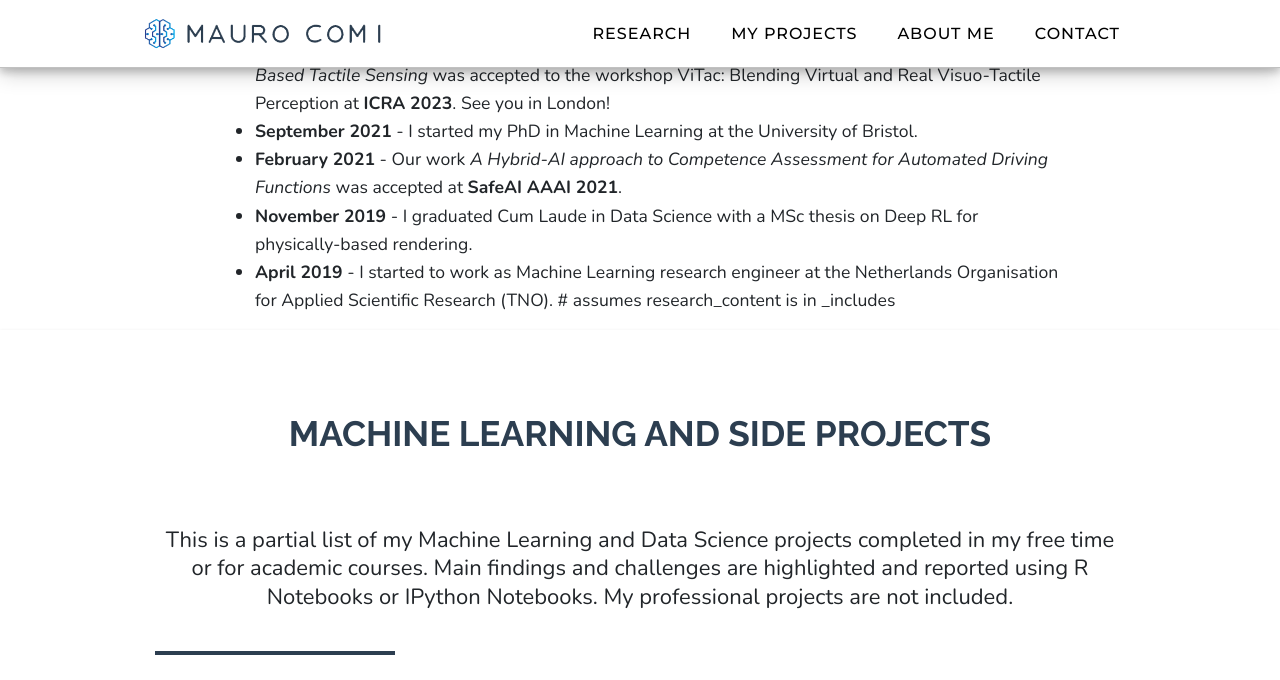
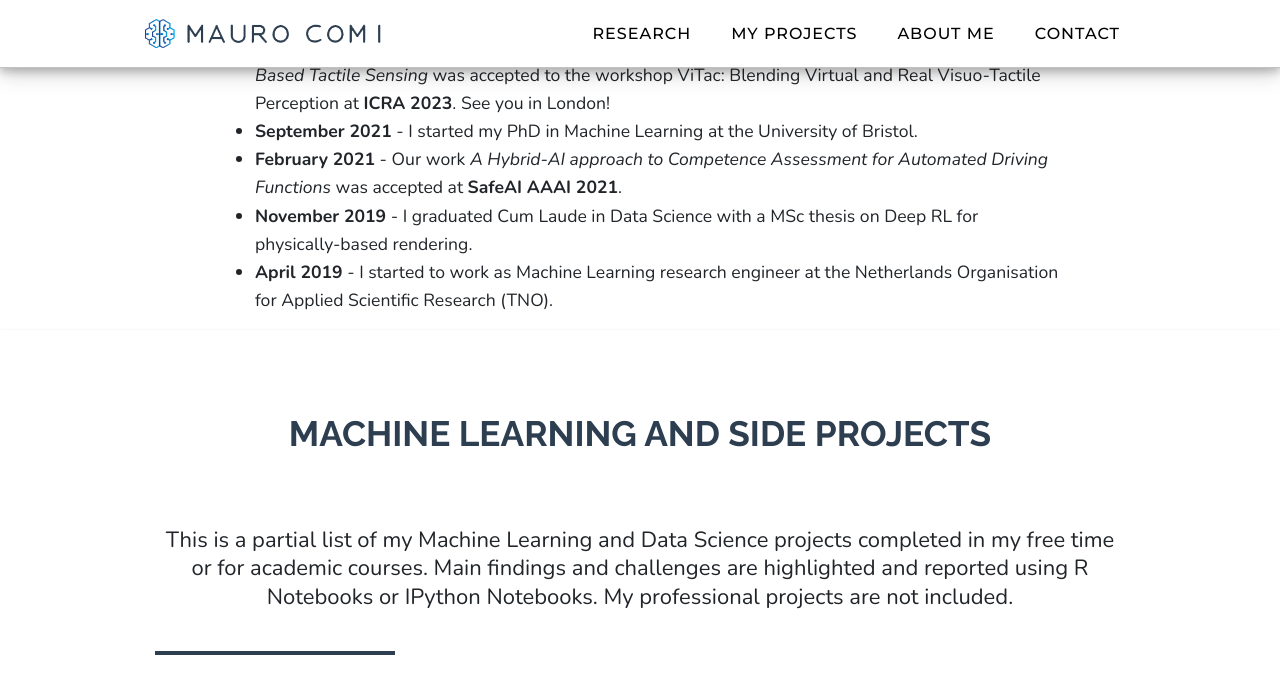
Before and after one commit to maurock/maurock.github.io, a Jekyll site: the page built from index.html, in a window 1280 px wide and 900 px high, scrolled down 2386 px, cut to the strip 0-680 px from the top of the window. Built offline with Jekyll 4.4.1, drawn with Linux system fonts in a browser that asks for light colours; nearby versions of some CDN libraries.

Commit message:
Minor bug

```diff
--- a/index.html
+++ b/index.html
@@ -70,7 +70,7 @@ publications:
 <div class="container container-blog">
     <div class="text" style="margin-top: 95px">
         {% capture research_content %}
-        {% include research_content.md %} # assumes research_content is in _includes
+        {% include research_content.md %}
         {% endcapture %}
         {{ research_content | markdownify }}
     </div>
```
